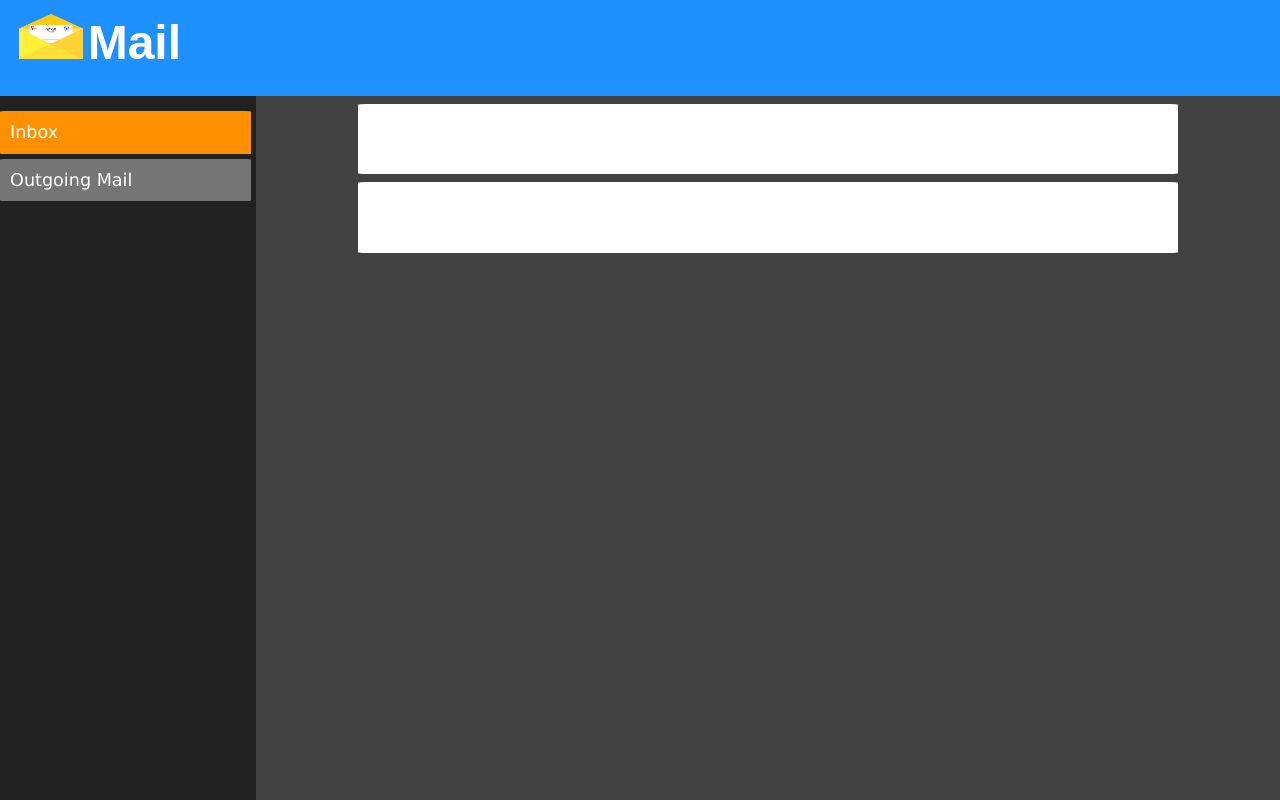
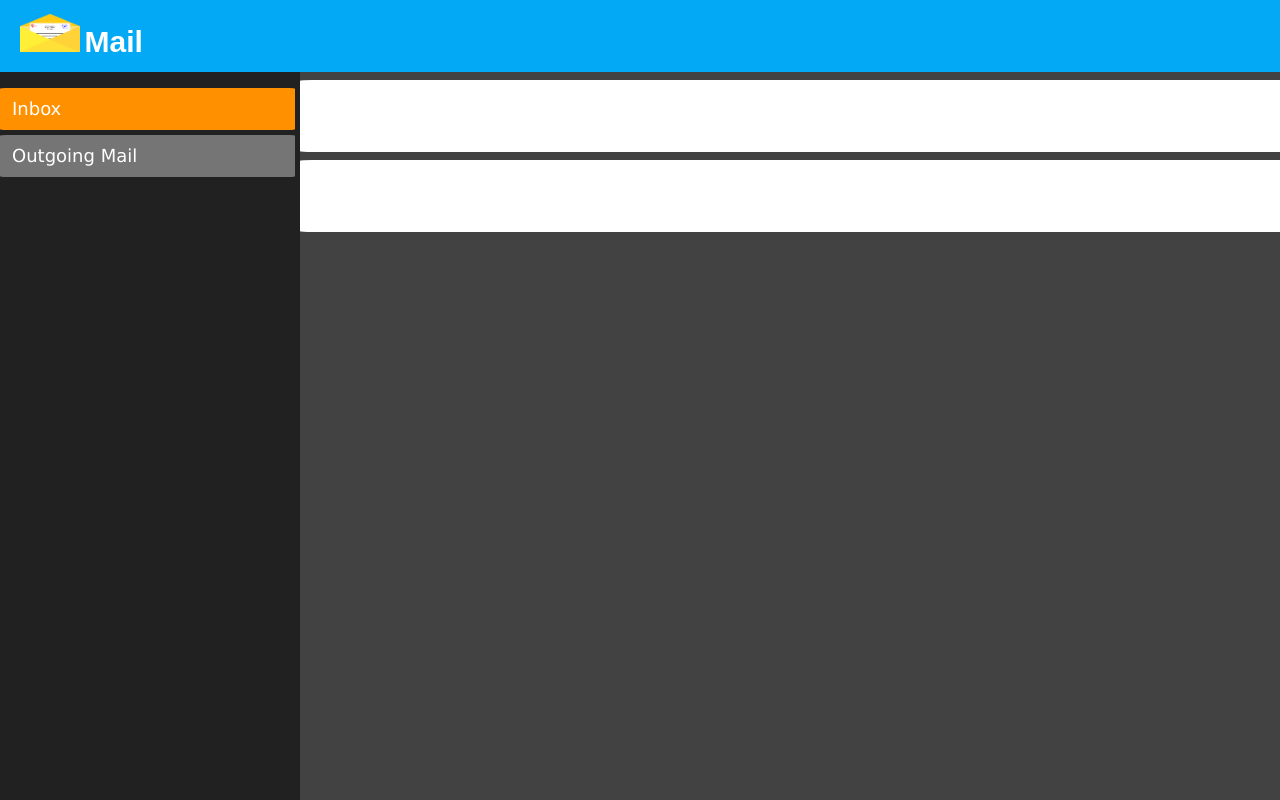
Before and after one commit to omrina/WebTraining, a plain HTML site: page Pixel Perfect Part 2/index.html in a window 1280 px wide. Drawn offline with Linux system fonts and the light colour scheme.

Commit message:
feat(index.css, index.html): complete the toolbar and navigation-panel design, but each box in the 'content' is yet to be designed.

```diff
--- a/Pixel Perfect Part 2/index.css
+++ b/Pixel Perfect Part 2/index.css
@@ -1,76 +1,80 @@
-html,
-body {
-  height: 100%;
+html, body {
+  height: 100vh;
   margin: 0;
   font-family: sans-serif;
 }
 
-#toolbar {
-  background-color: dodgerblue;
-  height: 12%;
-  width: auto;
-  position: sticky;
+.toolbar {
+  background-color: #03a9f4;
+  height: 72px;
 }
 
-#logo {
-  width: 5%;
-  height: 20%;
-  margin-top: 1.1%;
-  margin-left: 1.5%;
+.toolbar-logo-title {
+  vertical-align: middle;
+  display: table-cell;
+  height: inherit;
+  position: relative;
+  left: 20px;
 }
 
-#title {
-  font-size: 48px;
+.logo {
+  width: 60px;
+  height: 38px;
+}
+
+.title {
+  font-size: 30px;
   font-weight: bold;
   color: white;
 }
 
-#navigation-panel {
+.nav-content-container {
+  position: absolute;
+  top: 72px;
+  bottom: 0;
+  left: 0;
+  right: 0;
+}
+
+.navigation-panel {
   background-color: #212121;
-  height: 88%;
-  width: 20%;
-  position: sticky;
-  float: left;
+  width: 300px;
+  position: absolute;
+  top: 0;
+  bottom: 0;
+  padding-top: 16px;
 }
 
 .navigation-button {
-  margin-top: 2%;
-  width: 98%;
-  height: 6%;
+  color: white;
+  background-color: #757575;
+  height: 42px;
+  line-height: 42px;
+  padding-left: 12px;
+  margin-right: 5px;
+  margin-bottom: 5px;
   border-radius: 2%;
-  font-family: Verdana, sans-serif;
-  color: white;
-  font-size: 1.1em;
-  display: table;
+  font-family: Verdana;
+  font-size: 18px;
 }
 
-.navigation-button span {
-  display: table-cell;
-  vertical-align: middle;
-  padding-left: 4%;
-  }
-
-#inboxButton {
-  margin-top: 6%;
+.active-navigation-button {
   background-color: #ff9100;
 }
 
-#outgoingMailButton {
-  background-color: #757575;
-}
-
-#content {
+.content {
+  position: absolute;
+  overflow-y: auto;
+  height: 100%;
+  right: 0;
+  left: 300px;
   background-color: #424242;
-  overflow-y: scroll;
-  width: auto;
-  height: 88%;
 }
 
 .box {
   background-color: white;
-  display: block;
+  height: 72px;
+  width: 1250px;
   border-radius: 1%;
-  height: 10%;
-  width: 80%;
-  margin: 1vh auto;
+  margin: 8px auto;
 }
--- a/Pixel Perfect Part 2/index.html
+++ b/Pixel Perfect Part 2/index.html
@@ -3,24 +3,29 @@
     <link rel="stylesheet" href="index.css">
 </head>
 <body>
-    <div id="toolbar">
-        <div>
-            <img id="logo" src="./assets/envelope.png" alt="Mail Box Logo"> <span id="title"> Mail</span>
+    <div class="toolbar">
+        <div class="toolbar-logo-title">
+            <img class="logo" src="./assets/envelope.png" alt="MailBox Logo">
+            <span class="title"> Mail</span>
         </div>
     </div>
-    <div id="navigation-panel">
-            <div href="#" id="inboxButton" class="navigation-button">
-                <span>Inbox</span>
+    <div class="nav-content-container">
+        <div class="navigation-panel">
+            <div class="inboxButton navigation-button active-navigation-button">
+                <!-- <span>Inbox</span> -->
+                Inbox
             </div>
-            <div href="#" id="outgoingMailButton" class="navigation-button">
-                <span>Outgoing Mail</span>
+            <div class="outgoingMailButton navigation-button">
+                <!-- <span>Outgoing Mail</span> -->
+                Outgoing Mail
             </div>
-    </div>
-    <div id="content">
-        <div class="box">
-            <div class="mail-header"></div>
         </div>
-        <div class="box"></div>
+        <div class="content">
+            <div class="box">
+                <!-- <div class="mail-header"></div> -->
+            </div>
+            <div class="box"></div>
+        </div>
     </div>
 </body>
 </html>
```
